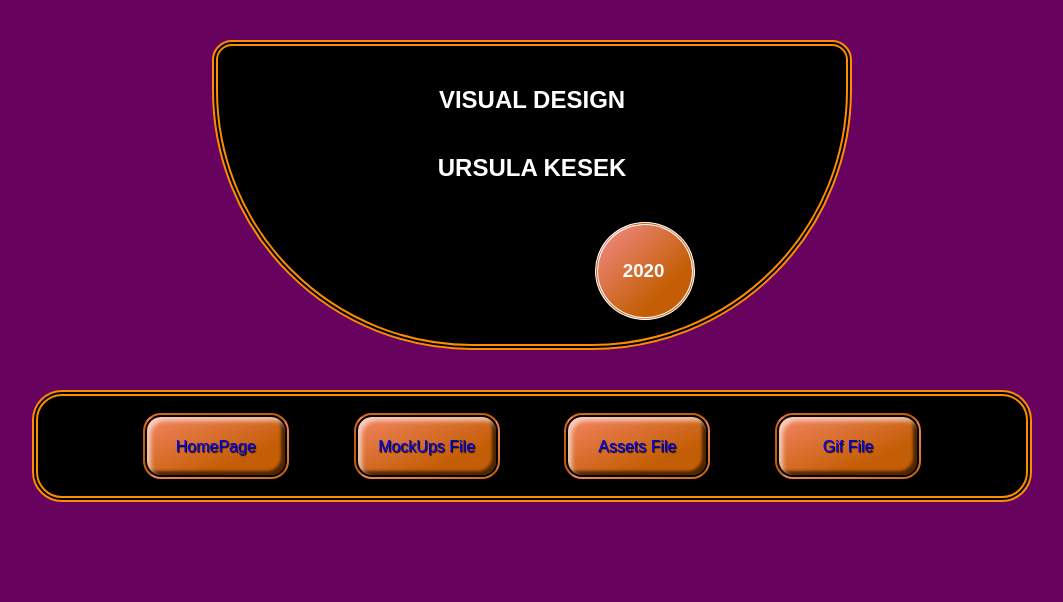
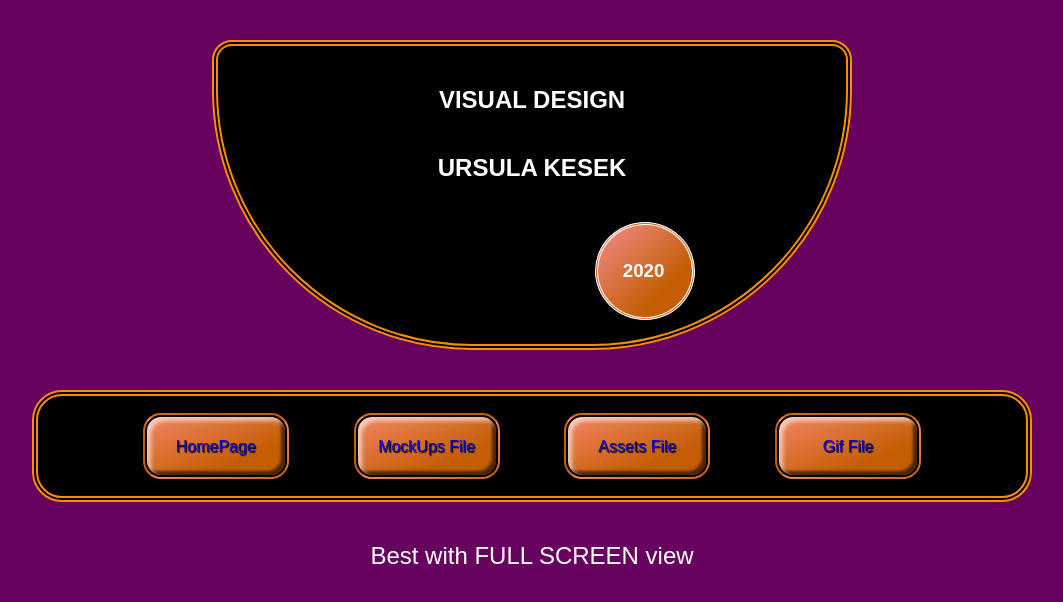
Before and after one commit to UrsulaKesek/uk-visuals, a React (Create React App) app: page / in a window 1280 px wide. Shown: the top 602 px of the page, without its empty margins (108-1171 px from the left). Built offline with nearby package versions, Linux system fonts and the light colour scheme; a web font is replaced by a local one.

Commit message:
edited app

```diff
--- a/src/App.css
+++ b/src/App.css
@@ -9,3 +9,9 @@
   font-size: calc(10px + 2vmin);
   color: white;
 }
+.view{
+  color:white;
+  margin:40px 280px;
+  text-align: center;
+  font-size:1.5rem ;
+}
--- a/src/App.js
+++ b/src/App.js
@@ -1,11 +1,12 @@
 import React from "react";
 import "./App.css";
 import { Switch, Route } from "react-router-dom";
-import { AssetsFile,GifSpriteFile,HomePage,MockUps } from "./pages";
+import { AssetsFile, GifSpriteFile, HomePage, MockUps } from "./pages";
 
 function App() {
   return (
     <>
+      <div className="view">Best with FULL SCREEN view</div>
       <Switch>
         <Route path="/home" exact component={HomePage} />
         <Route path="/mockups" exact component={MockUps} />
```
Lines whose indentation alone changed are shown as unchanged.
